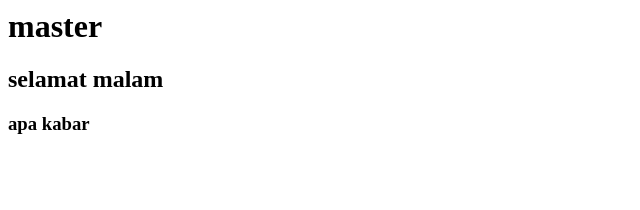
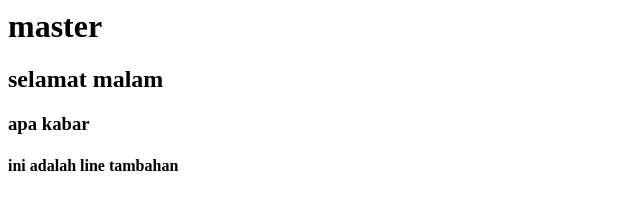
Before and after one commit to Haikal13/bekup, a plain HTML site: page index.html in a window 1280 px wide. Shown: the whole page, without its empty margins (0-640 px from the left). Drawn offline with Linux system fonts and the light colour scheme.

Commit message:
commit untuk contoh push

```diff
--- a/index.html
+++ b/index.html
@@ -5,6 +5,7 @@
 <h1> master </h1>
 <h2> selamat malam </h2>
 <h3> apa kabar </h3>
+<h4> ini adalah line tambahan </h4>
 
 </body>
 
```
